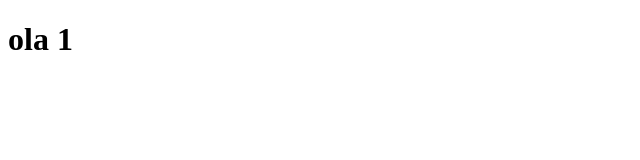
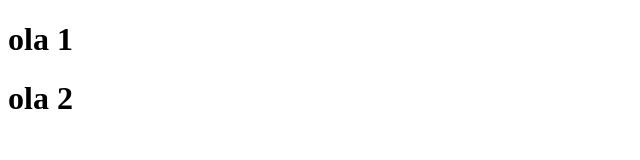
Before and after one commit to SpatialShine/pagina_git_jueves_2025, a plain HTML site: page index.html in a window 1280 px wide. Shown: the whole page, without its empty margins (0-640 px from the left). Drawn offline with Linux system fonts and the light colour scheme.

Commit message:
commit cuatro

```diff
--- a/index.html
+++ b/index.html
@@ -9,6 +9,7 @@
 
     <title>Mi primera página</title>
     <h1>ola 1</h1>
+    <h1>ola 2</h1>
 
 </body>
 </html>
```
